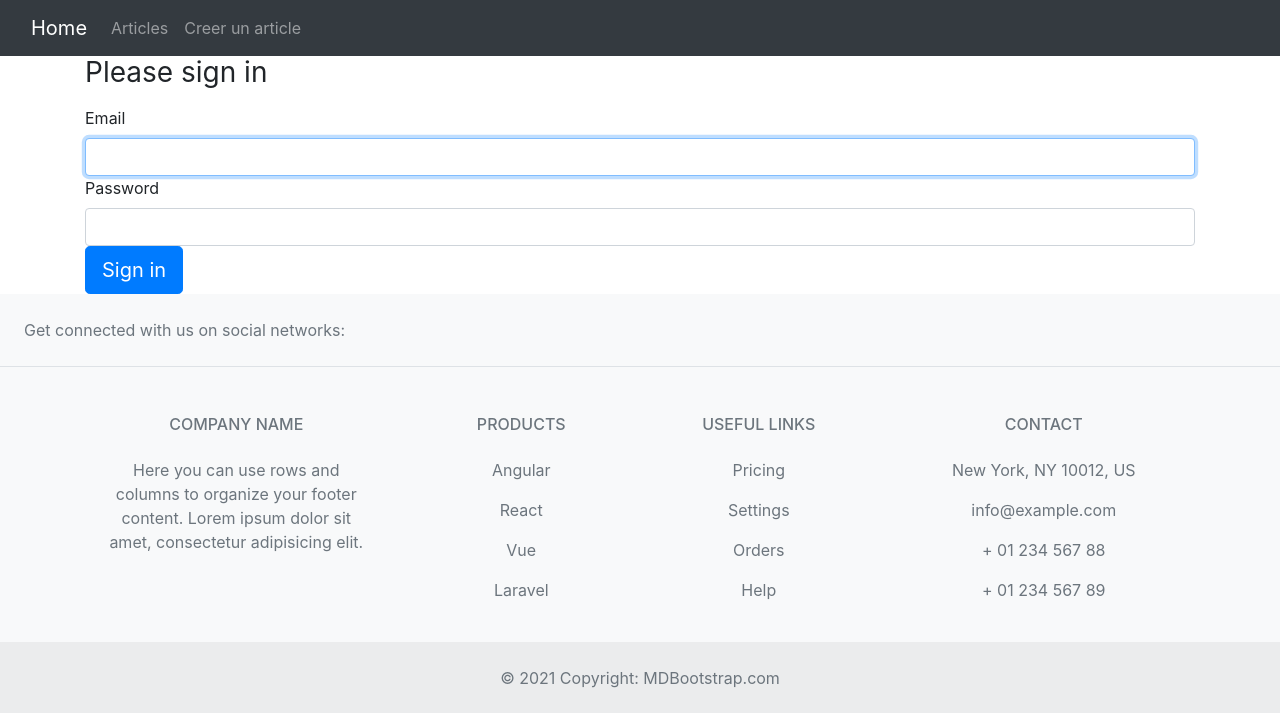
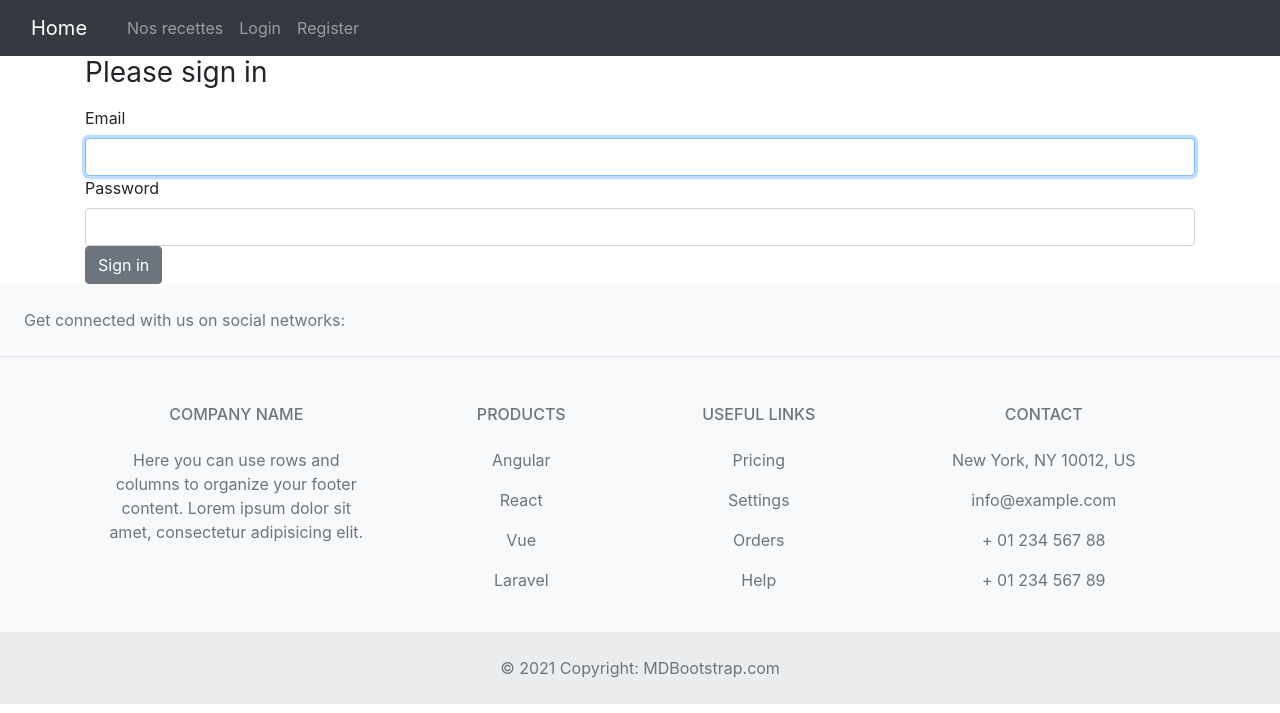
Before and after one commit to kenzaDa/Module5, a Symfony app: template Act5.1/templates/security/login.html.twig in a window 1280 px wide. Shown: the top 713 px of the page. Run offline with Twig, Linux system fonts and the light colour scheme; the template is opened without the code that fills it, so the values that code supplies are empty; some libraries are stand-ins or nearby versions.

Commit message:
new changes

```diff
--- a/Act5.1/src/Controller/RegistrationController.php
+++ b/Act5.1/src/Controller/RegistrationController.php
@@ -32,12 +32,13 @@ class RegistrationController extends AbstractController
                     $form->get('plainPassword')->getData()
                 )
             );
-
+            $roles=$user->getRoles();
+            $user->setRoles($roles);
             $entityManager->persist($user);
             $entityManager->flush();
             // do anything else you need here, like send an email
 
-            return $this->redirectToRoute('_profiler_home');
+            return $this->redirectToRoute('app_login');
         }
 
         return $this->render('registration/register.html.twig', [
--- a/Act5.1/src/Controller/SecurityController.php
+++ b/Act5.1/src/Controller/SecurityController.php
@@ -29,8 +29,9 @@ class SecurityController extends AbstractController
     /**
      * @Route("/logout", name="app_logout")
      */
-    public function logout(): void
-    {
+    public function logout()
+    {return $this->render('views/view2.html.twig');
         throw new \LogicException('This method can be blank - it will be intercepted by the logout key on your firewall.');
+
     }
 }
--- a/Act5.1/src/Entity/User.php
+++ b/Act5.1/src/Entity/User.php
@@ -116,4 +116,5 @@ class User implements UserInterface
         // If you store any temporary, sensitive data on the user, clear it here
         // $this->plainPassword = null;
     }
+
 }
--- a/Act5.1/src/Security/UserAuthentificatorAuthenticator.php
+++ b/Act5.1/src/Security/UserAuthentificatorAuthenticator.php
@@ -95,7 +95,7 @@ class UserAuthentificatorAuthenticator extends AbstractFormLoginAuthenticator im
             return new RedirectResponse($targetPath);
         }
 
-         return new RedirectResponse($this->urlGenerator->generate('_anonymos_page'));
+         return new RedirectResponse($this->urlGenerator->generate('_profiler_home'));
         throw new \Exception('TODO: provide a valid redirect inside '.__FILE__);
     }
 
--- a/Act5.1/templates/base.html.twig
+++ b/Act5.1/templates/base.html.twig
@@ -22,21 +22,47 @@
 
     <nav class="navbar navbar-expand-lg navbar-dark bg-dark">
   <div class="container-fluid">
-    <a class="navbar-brand" href="#">Home</a>
+    <a class="navbar-brand" href="{{ path('_anonymos_page') }}">Home</a>
     <button class="navbar-toggler" type="button" data-bs-toggle="collapse" data-bs-target="#navbarColor02" aria-controls="navbarColor02" aria-expanded="false" aria-label="Toggle navigation">
       <span class="navbar-toggler-icon"></span>
     </button>
 
     <div class="collapse navbar-collapse" id="navbarColor02">
       <ul class="navbar-nav me-auto">
+
         <li class="nav-item">
-          <a class="nav-link " href="#">Articles
+          <a class="nav-link" href="#"></a>
+        </li>
+
+        <li class="nav-item">
+          <a class="nav-link " href="{{ path('_profiler_home') }}">Nos recettes
+            <span class="visually-hidden"></span>
+          </a>
+        </li>
+          {% if app.user %}
+     <li class="nav-item">
+          <a class="nav-link " href="{{ path('_profiler_home') }}">Nos recettes
             <span class="visually-hidden"></span>
           </a>
         </li>
         <li class="nav-item">
-          <a class="nav-link" href="#">Creer un article</a>
+          <a class="nav-link " href="{{ path('app_logout') }}">Logout
+            <span class="visually-hidden"></span>
+          </a>
         </li>
+
+           {% else %}
+         <li class="nav-item">
+          <a class="nav-link " href="{{ path('app_login') }}">Login
+            <span class="visually-hidden"></span>
+          </a>
+        </li>
+         <li class="nav-item">
+          <a class="nav-link " href="{{ path('app_register') }}">Register
+          </a>
+        </li>
+
+         {% endif %}
 
 
       </ul>
--- a/Act5.1/templates/security/login.html.twig
+++ b/Act5.1/templates/security/login.html.twig
@@ -35,7 +35,7 @@
         </div>
     #}
 
-    <button class="btn btn-lg btn-primary" type="submit">
+    <button  class="btn btn-secondary" type="submit">
         Sign in
     </button>
 </form>
--- a/Act5.1/templates/views/view2.html.twig
+++ b/Act5.1/templates/views/view2.html.twig
@@ -16,10 +16,10 @@
 </style>
 
 <div class="example-wrapper">
-<br><br><br><br><br><br><br><br><br><br><br><br><br><br><br><br><br><br>
-    <h1  >Hello !</h1>
+<br><br><br><br><br><br><br><br><br><br><br>
+    <h1 style="background-color:Tomato;"> Hello !</h1>
 
-    <h2>Welcome to the home page of our cooking blog </h2><br><br><br><br><br><br><br><br>
+    <h2 style="background-color:Tomato;"> Welcome to the home page of our cooking blog </h2><br><br><br><br><br><br>
 
 
 </div>
```
Also changed, not shown: Act5.1/src/Controller/ViewsController.php (+8 -6 lines), Act5.1/templates/views/index.html.twig (+59 -2 lines), Act5.1/README.txt (added), 1 other file.
